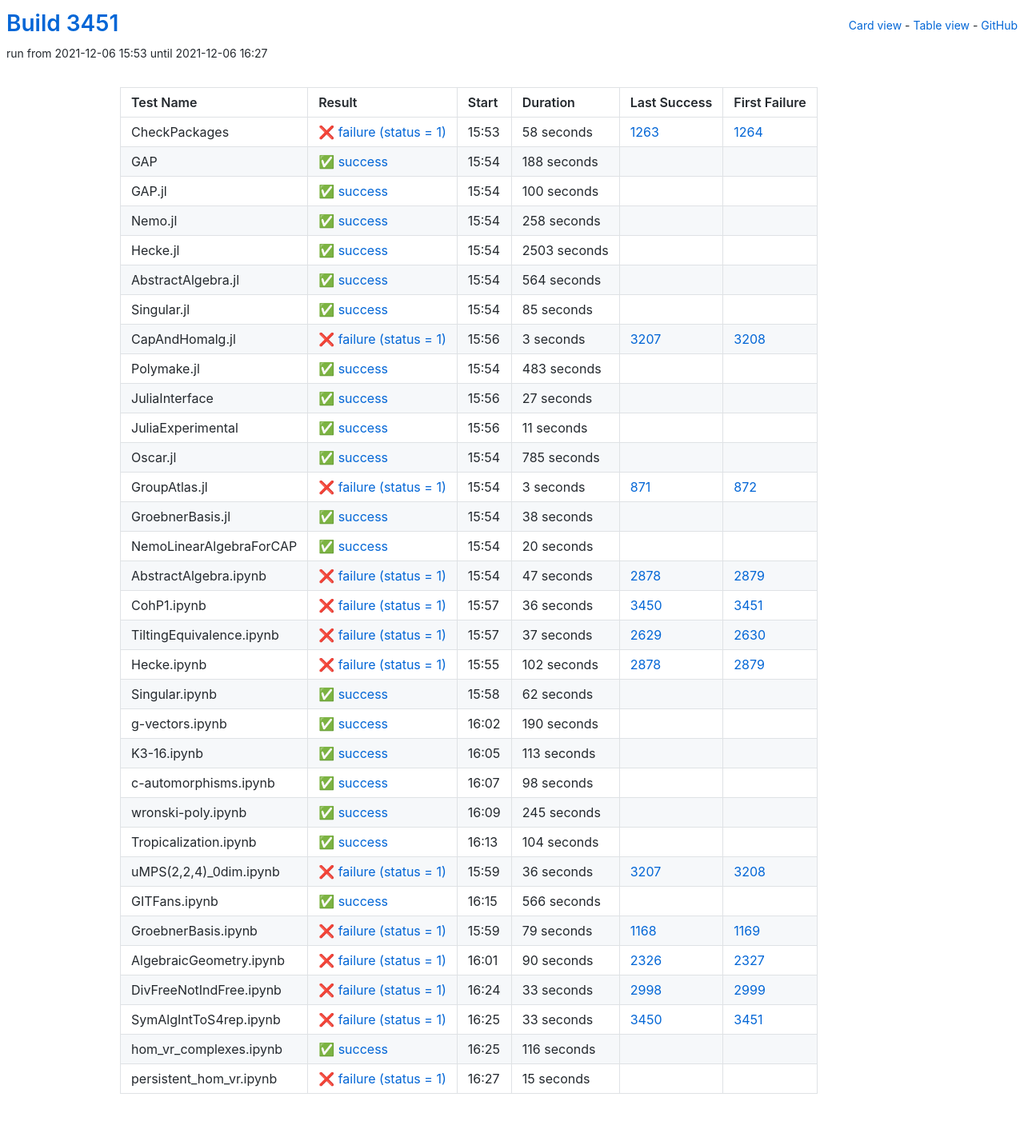
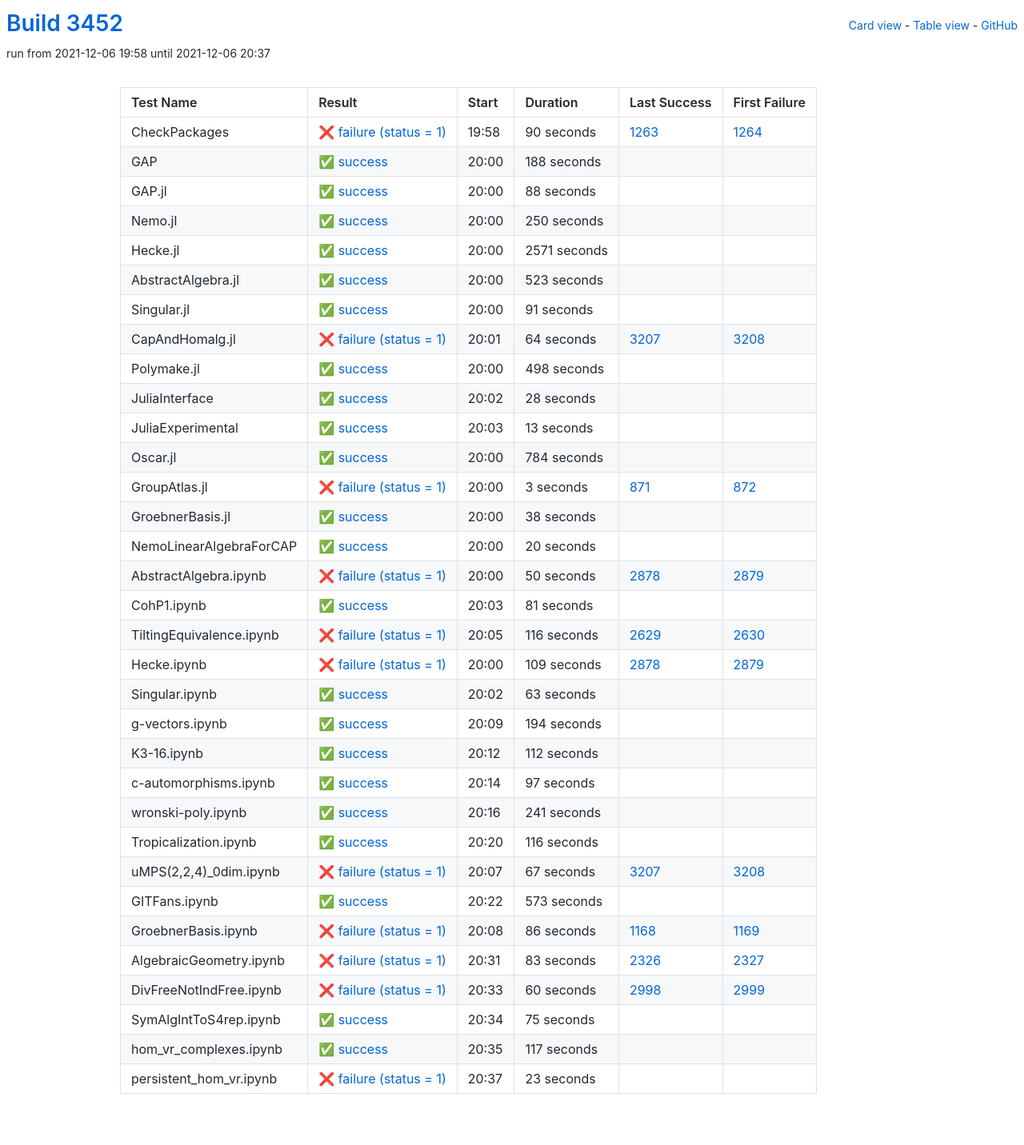
Before and after one commit to oscar-system/oscar-ci-status-stable, a Jekyll site: the page built from table.html, in a window 1280 px wide. Shown: the whole page at 80% size. Built offline with Jekyll 4.4.1, drawn with Linux system fonts in a browser that asks for light colours.

Commit message:
Build #3452

```diff
--- a/_data/ci.yml
+++ b/_data/ci.yml
@@ -1,6 +1,6 @@
 ---
-build: 3451
-build_url: https://oscarci.mathematik.uni-kl.de/job/oscar-stable/3451/
+build: 3452
+build_url: https://oscarci.mathematik.uni-kl.de/job/oscar-stable/3452/
 job: oscar-stable
 organization: oscar-system
 repo: oscar-ci-status-stable
@@ -8,20 +8,20 @@ repourl: https://github.com/oscar-system/oscar-ci-status-stable
 tests:
 - name: CheckPackages
   id: checkpackages
-  log: https://oscarci.mathematik.uni-kl.de/job/oscar-stable/3451/artifact/logs/build-3451/CheckPackages.log
-  start: 2021-12-06 15:53
+  log: https://oscarci.mathematik.uni-kl.de/job/oscar-stable/3452/artifact/logs/build-3452/CheckPackages.log
+  start: 2021-12-06 19:58
   success: false
   exitcode: 1
   status: failure
-  duration: 58
+  duration: 90
   last_success: 1263
   last_success_url: https://oscarci.mathematik.uni-kl.de/job/oscar-stable/1263/
   first_failure: 1264
   first_failure_url: https://oscarci.mathematik.uni-kl.de/job/oscar-stable/1264/
 - name: GAP
   id: gap
-  log: https://oscarci.mathematik.uni-kl.de/job/oscar-stable/3451/artifact/logs/build-3451/GAP.log
-  start: 2021-12-06 15:54
+  log: https://oscarci.mathematik.uni-kl.de/job/oscar-stable/3452/artifact/logs/build-3452/GAP.log
+  start: 2021-12-06 20:00
   success: true
   exitcode: 0
   status: success
@@ -32,128 +32,128 @@ tests:
   first_failure_url:
 - name: GAP.jl
   id: gap-jl
-  log: https://oscarci.mathematik.uni-kl.de/job/oscar-stable/3451/artifact/logs/build-3451/GAP.jl.log
-  start: 2021-12-06 15:54
+  log: https://oscarci.mathematik.uni-kl.de/job/oscar-stable/3452/artifact/logs/build-3452/GAP.jl.log
+  start: 2021-12-06 20:00
   success: true
   exitcode: 0
   status: success
-  duration: 100
+  duration: 88
   last_success: false
   last_success_url:
   first_failure: false
   first_failure_url:
 - name: Nemo.jl
   id: nemo-jl
-  log: https://oscarci.mathematik.uni-kl.de/job/oscar-stable/3451/artifact/logs/build-3451/Nemo.jl.log
-  start: 2021-12-06 15:54
+  log: https://oscarci.mathematik.uni-kl.de/job/oscar-stable/3452/artifact/logs/build-3452/Nemo.jl.log
+  start: 2021-12-06 20:00
   success: true
   exitcode: 0
   status: success
-  duration: 258
+  duration: 250
   last_success: false
   last_success_url:
   first_failure: false
   first_failure_url:
 - name: Hecke.jl
   id: hecke-jl
-  log: https://oscarci.mathematik.uni-kl.de/job/oscar-stable/3451/artifact/logs/build-3451/Hecke.jl.log
-  start: 2021-12-06 15:54
+  log: https://oscarci.mathematik.uni-kl.de/job/oscar-stable/3452/artifact/logs/build-3452/Hecke.jl.log
+  start: 2021-12-06 20:00
   success: true
   exitcode: 0
   status: success
-  duration: 2503
+  duration: 2571
   last_success: false
   last_success_url:
   first_failure: false
   first_failure_url:
 - name: AbstractAlgebra.jl
   id: abstractalgebra-jl
-  log: https://oscarci.mathematik.uni-kl.de/job/oscar-stable/3451/artifact/logs/build-3451/AbstractAlgebra.jl.log
-  start: 2021-12-06 15:54
+  log: https://oscarci.mathematik.uni-kl.de/job/oscar-stable/3452/artifact/logs/build-3452/AbstractAlgebra.jl.log
+  start: 2021-12-06 20:00
   success: true
   exitcode: 0
   status: success
-  duration: 564
+  duration: 523
   last_success: false
   last_success_url:
   first_failure: false
   first_failure_url:
 - name: Singular.jl
   id: singular-jl
-  log: https://oscarci.mathematik.uni-kl.de/job/oscar-stable/3451/artifact/logs/build-3451/Singular.jl.log
-  start: 2021-12-06 15:54
+  log: https://oscarci.mathematik.uni-kl.de/job/oscar-stable/3452/artifact/logs/build-3452/Singular.jl.log
+  start: 2021-12-06 20:00
   success: true
   exitcode: 0
   status: success
-  duration: 85
+  duration: 91
   last_success: false
   last_success_url:
   first_failure: false
   first_failure_url:
 - name: CapAndHomalg.jl
   id: capandhomalg-jl
-  log: https://oscarci.mathematik.uni-kl.de/job/oscar-stable/3451/artifact/logs/build-3451/CapAndHomalg.jl.log
-  start: 2021-12-06 15:56
+  log: https://oscarci.mathematik.uni-kl.de/job/oscar-stable/3452/artifact/logs/build-3452/CapAndHomalg.jl.log
+  start: 2021-12-06 20:01
   success: false
   exitcode: 1
   status: failure
-  duration: 3
+  duration: 64
   last_success: 3207
   last_success_url: https://oscarci.mathematik.uni-kl.de/job/oscar-stable/3207/
   first_failure: 3208
   first_failure_url: https://oscarci.mathematik.uni-kl.de/job/oscar-stable/3208/
 - name: Polymake.jl
   id: polymake-jl
-  log: https://oscarci.mathematik.uni-kl.de/job/oscar-stable/3451/artifact/logs/build-3451/Polymake.jl.log
-  start: 2021-12-06 15:54
+  log: https://oscarci.mathematik.uni-kl.de/job/oscar-stable/3452/artifact/logs/build-3452/Polymake.jl.log
+  start: 2021-12-06 20:00
   success: true
   exitcode: 0
   status: success
-  duration: 483
+  duration: 498
   last_success: false
   last_success_url:
   first_failure: false
   first_failure_url:
 - name: JuliaInterface
   id: juliainterface
-  log: https://oscarci.mathematik.uni-kl.de/job/oscar-stable/3451/artifact/logs/build-3451/JuliaInterface.log
-  start: 2021-12-06 15:56
+  log: https://oscarci.mathematik.uni-kl.de/job/oscar-stable/3452/artifact/logs/build-3452/JuliaInterface.log
+  start: 2021-12-06 20:02
   success: true
   exitcode: 0
   status: success
-  duration: 27
+  duration: 28
   last_success: false
   last_success_url:
   first_failure: false
   first_failure_url:
 - name: JuliaExperimental
   id: juliaexperimental
-  log: https://oscarci.mathematik.uni-kl.de/job/oscar-stable/3451/artifact/logs/build-3451/JuliaExperimental.log
-  start: 2021-12-06 15:56
+  log: https://oscarci.mathematik.uni-kl.de/job/oscar-stable/3452/artifact/logs/build-3452/JuliaExperimental.log
+  start: 2021-12-06 20:03
   success: true
   exitcode: 0
   status: success
-  duration: 11
+  duration: 13
   last_success: false
   last_success_url:
   first_failure: false
   first_failure_url:
 - name: Oscar.jl
   id: oscar-jl
-  log: https://oscarci.mathematik.uni-kl.de/job/oscar-stable/3451/artifact/logs/build-3451/Oscar.jl.log
-  start: 2021-12-06 15:54
+  log: https://oscarci.mathematik.uni-kl.de/job/oscar-stable/3452/artifact/logs/build-3452/Oscar.jl.log
+  start: 2021-12-06 20:00
   success: true
   exitcode: 0
   status: success
-  duration: 785
+  duration: 784
   last_success: false
   last_success_url:
   first_failure: false
   first_failure_url:
 - name: GroupAtlas.jl
   id: groupatlas-jl
-  log: https://oscarci.mathematik.uni-kl.de/job/oscar-stable/3451/artifact/logs/build-3451/GroupAtlas.jl.log
-  start: 2021-12-06 15:54
+  log: https://oscarci.mathematik.uni-kl.de/job/oscar-stable/3452/artifact/logs/build-3452/GroupAtlas.jl.log
+  start: 2021-12-06 20:00
   success: false
   exitcode: 1
   status: failure
@@ -164,8 +164,8 @@ tests:
   first_failure_url: https://oscarci.mathematik.uni-kl.de/job/oscar-stable/872/
 - name: GroebnerBasis.jl
   id: groebnerbasis-jl
-  log: https://oscarci.mathematik.uni-kl.de/job/oscar-stable/3451/artifact/logs/build-3451/GroebnerBasis.jl.log
-  start: 2021-12-06 15:54
+  log: https://oscarci.mathematik.uni-kl.de/job/oscar-stable/3452/artifact/logs/build-3452/GroebnerBasis.jl.log
+  start: 2021-12-06 20:00
   success: true
   exitcode: 0
   status: success
@@ -176,8 +176,8 @@ tests:
   first_failure_url:
 - name: NemoLinearAlgebraForCAP
   id: nemolinearalgebraforcap
-  log: https://oscarci.mathematik.uni-kl.de/job/oscar-stable/3451/artifact/logs/build-3451/NemoLinearAlgebraForCAP.log
-  start: 2021-12-06 15:54
+  log: https://oscarci.mathematik.uni-kl.de/job/oscar-stable/3452/artifact/logs/build-3452/NemoLinearAlgebraForCAP.log
+  start: 2021-12-06 20:00
   success: true
   exitcode: 0
   status: success
@@ -188,200 +188,116 @@ tests:
   first_failure_url:
 - name: AbstractAlgebra.ipynb
   id: abstractalgebra-ipynb
-  log: https://oscarci.mathematik.uni-kl.de/job/oscar-stable/3451/artifact/logs/build-3451/AbstractAlgebra.ipynb.log
-  start: 2021-12-06 15:54
+  log: https://oscarci.mathematik.uni-kl.de/job/oscar-stable/3452/artifact/logs/build-3452/AbstractAlgebra.ipynb.log
+  start: 2021-12-06 20:00
   success: false
   exitcode: 1
   status: failure
-  duration: 47
+  duration: 50
   last_success: 2878
   last_success_url: https://oscarci.mathematik.uni-kl.de/job/oscar-stable/2878/
   first_failure: 2879
   first_failure_url: https://oscarci.mathematik.uni-kl.de/job/oscar-stable/2879/
 - name: CohP1.ipynb
   id: cohp1-ipynb
-  log: https://oscarci.mathematik.uni-kl.de/job/oscar-stable/3451/artifact/logs/build-3451/CohP1.ipynb.log
-  start: 2021-12-06 15:57
+  log: https://oscarci.mathematik.uni-kl.de/job/oscar-stable/3452/artifact/logs/build-3452/CohP1.ipynb.log
+  start: 2021-12-06 20:03
+  success: true
+  exitcode: 0
+  status: success
+  duration: 81
+  last_success: false
+  last_success_url:
+  first_failure: false
+  first_failure_url:
+- name: TiltingEquivalence.ipynb
+  id: tiltingequivalence-ipynb
+  log: https://oscarci.mathematik.uni-kl.de/job/oscar-stable/3452/artifact/logs/build-3452/TiltingEquivalence.ipynb.log
+  start: 2021-12-06 20:05
   success: false
   exitcode: 1
   status: failure
-  duration: 36
-  last_success: 3450
-  last_success_url: https://oscarci.mathematik.uni-kl.de/job/oscar-stable/3450/
-  first_failure: 3451
-  first_failure_url: https://oscarci.mathematik.uni-kl.de/job/oscar-stable/3451/
-- name: TiltingEquivalence.ipynb
-  id: tiltingequivalence-ipynb
-  log: https://oscarci.mathematik.uni-kl.de/job/oscar-stable/3451/artifact/logs/build-3451/TiltingEquivalence.ipynb.log
-  start: 2021-12-06 15:57
-  success: false
-  exitcode: 1
-  status: failure
-  duration: 37
+  duration: 116
   last_success: 2629
   last_success_url: https://oscarci.mathematik.uni-kl.de/job/oscar-stable/2629/
   first_failure: 2630
   first_failure_url: https://oscarci.mathematik.uni-kl.de/job/oscar-stable/2630/
 - name: Hecke.ipynb
   id: hecke-ipynb
-  log: https://oscarci.mathematik.uni-kl.de/job/oscar-stable/3451/artifact/logs/build-3451/Hecke.ipynb.log
-  start: 2021-12-06 15:55
+  log: https://oscarci.mathematik.uni-kl.de/job/oscar-stable/3452/artifact/logs/build-3452/Hecke.ipynb.log
+  start: 2021-12-06 20:00
   success: false
   exitcode: 1
   status: failure
-  duration: 102
+  duration: 109
   last_success: 2878
   last_success_url: https://oscarci.mathematik.uni-kl.de/job/oscar-stable/2878/
   first_failure: 2879
   first_failure_url: https://oscarci.mathematik.uni-kl.de/job/oscar-stable/2879/
 - name: Singular.ipynb
   id: singular-ipynb
-  log: https://oscarci.mathematik.uni-kl.de/job/oscar-stable/3451/artifact/logs/build-3451/Singular.ipynb.log
-  start: 2021-12-06 15:58
+  log: https://oscarci.mathematik.uni-kl.de/job/oscar-stable/3452/artifact/logs/build-3452/Singular.ipynb.log
+  start: 2021-12-06 20:02
   success: true
   exitcode: 0
   status: success
-  duration: 62
+  duration: 63
   last_success: false
   last_success_url:
   first_failure: false
   first_failure_url:
 - name: g-vectors.ipynb
   id: g-vectors-ipynb
-  log: https://oscarci.mathematik.uni-kl.de/job/oscar-stable/3451/artifact/logs/build-3451/g-vectors.ipynb.log
-  start: 2021-12-06 16:02
+  log: https://oscarci.mathematik.uni-kl.de/job/oscar-stable/3452/artifact/logs/build-3452/g-vectors.ipynb.log
+  start: 2021-12-06 20:09
   success: true
   exitcode: 0
   status: success
-  duration: 190
+  duration: 194
   last_success: false
   last_success_url:
   first_failure: false
   first_failure_url:
 - name: K3-16.ipynb
   id: k3-16-ipynb
-  log: https://oscarci.mathematik.uni-kl.de/job/oscar-stable/3451/artifact/logs/build-3451/K3-16.ipynb.log
-  start: 2021-12-06 16:05
+  log: https://oscarci.mathematik.uni-kl.de/job/oscar-stable/3452/artifact/logs/build-3452/K3-16.ipynb.log
+  start: 2021-12-06 20:12
   success: true
   exitcode: 0
   status: success
-  duration: 113
+  duration: 112
   last_success: false
   last_success_url:
   first_failure: false
   first_failure_url:
 - name: c-automorphisms.ipynb
   id: c-automorphisms-ipynb
-  log: https://oscarci.mathematik.uni-kl.de/job/oscar-stable/3451/artifact/logs/build-3451/c-automorphisms.ipynb.log
-  start: 2021-12-06 16:07
+  log: https://oscarci.mathematik.uni-kl.de/job/oscar-stable/3452/artifact/logs/build-3452/c-automorphisms.ipynb.log
+  start: 2021-12-06 20:14
   success: true
   exitcode: 0
   status: success
-  duration: 98
+  duration: 97
   last_success: false
   last_success_url:
   first_failure: false
   first_failure_url:
 - name: wronski-poly.ipynb
   id: wronski-poly-ipynb
-  log: https://oscarci.mathematik.uni-kl.de/job/oscar-stable/3451/artifact/logs/build-3451/wronski-poly.ipynb.log
-  start: 2021-12-06 16:09
+  log: https://oscarci.mathematik.uni-kl.de/job/oscar-stable/3452/artifact/logs/build-3452/wronski-poly.ipynb.log
+  start: 2021-12-06 20:16
   success: true
   exitcode: 0
   status: success
-  duration: 245
+  duration: 241
   last_success: false
   last_success_url:
   first_failure: false
   first_failure_url:
 - name: Tropicalization.ipynb
   id: tropicalization-ipynb
-  log: https://oscarci.mathematik.uni-kl.de/job/oscar-stable/3451/artifact/logs/build-3451/Tropicalization.ipynb.log
-  start: 2021-12-06 16:13
-  success: true
-  exitcode: 0
-  status: success
-  duration: 104
-  last_success: false
-  last_success_url:
-  first_failure: false
-  first_failure_url:
-- name: uMPS(2,2,4)_0dim.ipynb
-  id: umps-2-2-4-0dim-ipynb
-  log: https://oscarci.mathematik.uni-kl.de/job/oscar-stable/3451/artifact/logs/build-3451/uMPS-2-2-4-_0dim.ipynb.log
-  start: 2021-12-06 15:59
-  success: false
-  exitcode: 1
-  status: failure
-  duration: 36
-  last_success: 3207
-  last_success_url: https://oscarci.mathematik.uni-kl.de/job/oscar-stable/3207/
-  first_failure: 3208
-  first_failure_url: https://oscarci.mathematik.uni-kl.de/job/oscar-stable/3208/
-- name: GITFans.ipynb
-  id: gitfans-ipynb
-  log: https://oscarci.mathematik.uni-kl.de/job/oscar-stable/3451/artifact/logs/build-3451/GITFans.ipynb.log
-  start: 2021-12-06 16:15
-  success: true
-  exitcode: 0
-  status: success
-  duration: 566
-  last_success: false
-  last_success_url:
-  first_failure: false
-  first_failure_url:
-- name: GroebnerBasis.ipynb
-  id: groebnerbasis-ipynb
-  log: https://oscarci.mathematik.uni-kl.de/job/oscar-stable/3451/artifact/logs/build-3451/GroebnerBasis.ipynb.log
-  start: 2021-12-06 15:59
-  success: false
-  exitcode: 1
-  status: failure
-  duration: 79
-  last_success: 1168
-  last_success_url: https://oscarci.mathematik.uni-kl.de/job/oscar-stable/1168/
-  first_failure: 1169
-  first_failure_url: https://oscarci.mathematik.uni-kl.de/job/oscar-stable/1169/
-- name: AlgebraicGeometry.ipynb
-  id: algebraicgeometry-ipynb
-  log: https://oscarci.mathematik.uni-kl.de/job/oscar-stable/3451/artifact/logs/build-3451/AlgebraicGeometry.ipynb.log
-  start: 2021-12-06 16:01
-  success: false
-  exitcode: 1
-  status: failure
-  duration: 90
-  last_success: 2326
-  last_success_url: https://oscarci.mathematik.uni-kl.de/job/oscar-stable/2326/
-  first_failure: 2327
-  first_failure_url: https://oscarci.mathematik.uni-kl.de/job/oscar-stable/2327/
-- name: DivFreeNotIndFree.ipynb
-  id: divfreenotindfree-ipynb
-  log: https://oscarci.mathematik.uni-kl.de/job/oscar-stable/3451/artifact/logs/build-3451/DivFreeNotIndFree.ipynb.log
-  start: 2021-12-06 16:24
-  success: false
-  exitcode: 1
-  status: failure
-  duration: 33
-  last_success: 2998
-  last_success_url: https://oscarci.mathematik.uni-kl.de/job/oscar-stable/2998/
-  first_failure: 2999
-  first_failure_url: https://oscarci.mathematik.uni-kl.de/job/oscar-stable/2999/
-- name: SymAlgIntToS4rep.ipynb
-  id: symalginttos4rep-ipynb
-  log: https://oscarci.mathematik.uni-kl.de/job/oscar-stable/3451/artifact/logs/build-3451/SymAlgIntToS4rep.ipynb.log
-  start: 2021-12-06 16:25
-  success: false
-  exitcode: 1
-  status: failure
-  duration: 33
-  last_success: 3450
-  last_success_url: https://oscarci.mathematik.uni-kl.de/job/oscar-stable/3450/
-  first_failure: 3451
-  first_failure_url: https://oscarci.mathematik.uni-kl.de/job/oscar-stable/3451/
-- name: hom_vr_complexes.ipynb
-  id: hom-vr-complexes-ipynb
-  log: https://oscarci.mathematik.uni-kl.de/job/oscar-stable/3451/artifact/logs/build-3451/hom_vr_complexes.ipynb.log
-  start: 2021-12-06 16:25
+  log: https://oscarci.mathematik.uni-kl.de/job/oscar-stable/3452/artifact/logs/build-3452/Tropicalization.ipynb.log
+  start: 2021-12-06 20:20
   success: true
   exitcode: 0
   status: success
@@ -390,15 +306,99 @@ tests:
   last_success_url:
   first_failure: false
   first_failure_url:
-- name: persistent_hom_vr.ipynb
-  id: persistent-hom-vr-ipynb
-  log: https://oscarci.mathematik.uni-kl.de/job/oscar-stable/3451/artifact/logs/build-3451/persistent_hom_vr.ipynb.log
-  start: 2021-12-06 16:27
+- name: uMPS(2,2,4)_0dim.ipynb
+  id: umps-2-2-4-0dim-ipynb
+  log: https://oscarci.mathematik.uni-kl.de/job/oscar-stable/3452/artifact/logs/build-3452/uMPS-2-2-4-_0dim.ipynb.log
+  start: 2021-12-06 20:07
   success: false
   exitcode: 1
   status: failure
-  duration: 15
+  duration: 67
+  last_success: 3207
+  last_success_url: https://oscarci.mathematik.uni-kl.de/job/oscar-stable/3207/
+  first_failure: 3208
+  first_failure_url: https://oscarci.mathematik.uni-kl.de/job/oscar-stable/3208/
+- name: GITFans.ipynb
+  id: gitfans-ipynb
+  log: https://oscarci.mathematik.uni-kl.de/job/oscar-stable/3452/artifact/logs/build-3452/GITFans.ipynb.log
+  start: 2021-12-06 20:22
+  success: true
+  exitcode: 0
+  status: success
+  duration: 573
   last_success: false
   last_success_url:
   first_failure: false
   first_failure_url:
+- name: GroebnerBasis.ipynb
+  id: groebnerbasis-ipynb
+  log: https://oscarci.mathematik.uni-kl.de/job/oscar-stable/3452/artifact/logs/build-3452/GroebnerBasis.ipynb.log
+  start: 2021-12-06 20:08
+  success: false
+  exitcode: 1
+  status: failure
+  duration: 86
+  last_success: 1168
+  last_success_url: https://oscarci.mathematik.uni-kl.de/job/oscar-stable/1168/
+  first_failure: 1169
+  first_failure_url: https://oscarci.mathematik.uni-kl.de/job/oscar-stable/1169/
+- name: AlgebraicGeometry.ipynb
+  id: algebraicgeometry-ipynb
+  log: https://oscarci.mathematik.uni-kl.de/job/oscar-stable/3452/artifact/logs/build-3452/AlgebraicGeometry.ipynb.log
+  start: 2021-12-06 20:31
+  success: false
+  exitcode: 1
+  status: failure
+  duration: 83
+  last_success: 2326
+  last_success_url: https://oscarci.mathematik.uni-kl.de/job/oscar-stable/2326/
+  first_failure: 2327
+  first_failure_url: https://oscarci.mathematik.uni-kl.de/job/oscar-stable/2327/
+- name: DivFreeNotIndFree.ipynb
+  id: divfreenotindfree-ipynb
+  log: https://oscarci.mathematik.uni-kl.de/job/oscar-stable/3452/artifact/logs/build-3452/DivFreeNotIndFree.ipynb.log
+  start: 2021-12-06 20:33
+  success: false
+  exitcode: 1
+  status: failure
+  duration: 60
+  last_success: 2998
+  last_success_url: https://oscarci.mathematik.uni-kl.de/job/oscar-stable/2998/
+  first_failure: 2999
+  first_failure_url: https://oscarci.mathematik.uni-kl.de/job/oscar-stable/2999/
+- name: SymAlgIntToS4rep.ipynb
+  id: symalginttos4rep-ipynb
+  log: https://oscarci.mathematik.uni-kl.de/job/oscar-stable/3452/artifact/logs/build-3452/SymAlgIntToS4rep.ipynb.log
+  start: 2021-12-06 20:34
+  success: true
+  exitcode: 0
+  status: success
+  duration: 75
+  last_success: false
+  last_success_url:
+  first_failure: false
+  first_failure_url:
+- name: hom_vr_complexes.ipynb
+  id: hom-vr-complexes-ipynb
+  log: https://oscarci.mathematik.uni-kl.de/job/oscar-stable/3452/artifact/logs/build-3452/hom_vr_complexes.ipynb.log
+  start: 2021-12-06 20:35
+  success: true
+  exitcode: 0
+  status: success
+  duration: 117
+  last_success: false
+  last_success_url:
+  first_failure: false
+  first_failure_url:
+- name: persistent_hom_vr.ipynb
+  id: persistent-hom-vr-ipynb
+  log: https://oscarci.mathematik.uni-kl.de/job/oscar-stable/3452/artifact/logs/build-3452/persistent_hom_vr.ipynb.log
+  start: 2021-12-06 20:37
+  success: false
+  exitcode: 1
+  status: failure
+  duration: 23
+  last_success: false
+  last_success_url:
+  first_failure: false
+  first_failure_url:
```
Also changed, not shown: README.md.
